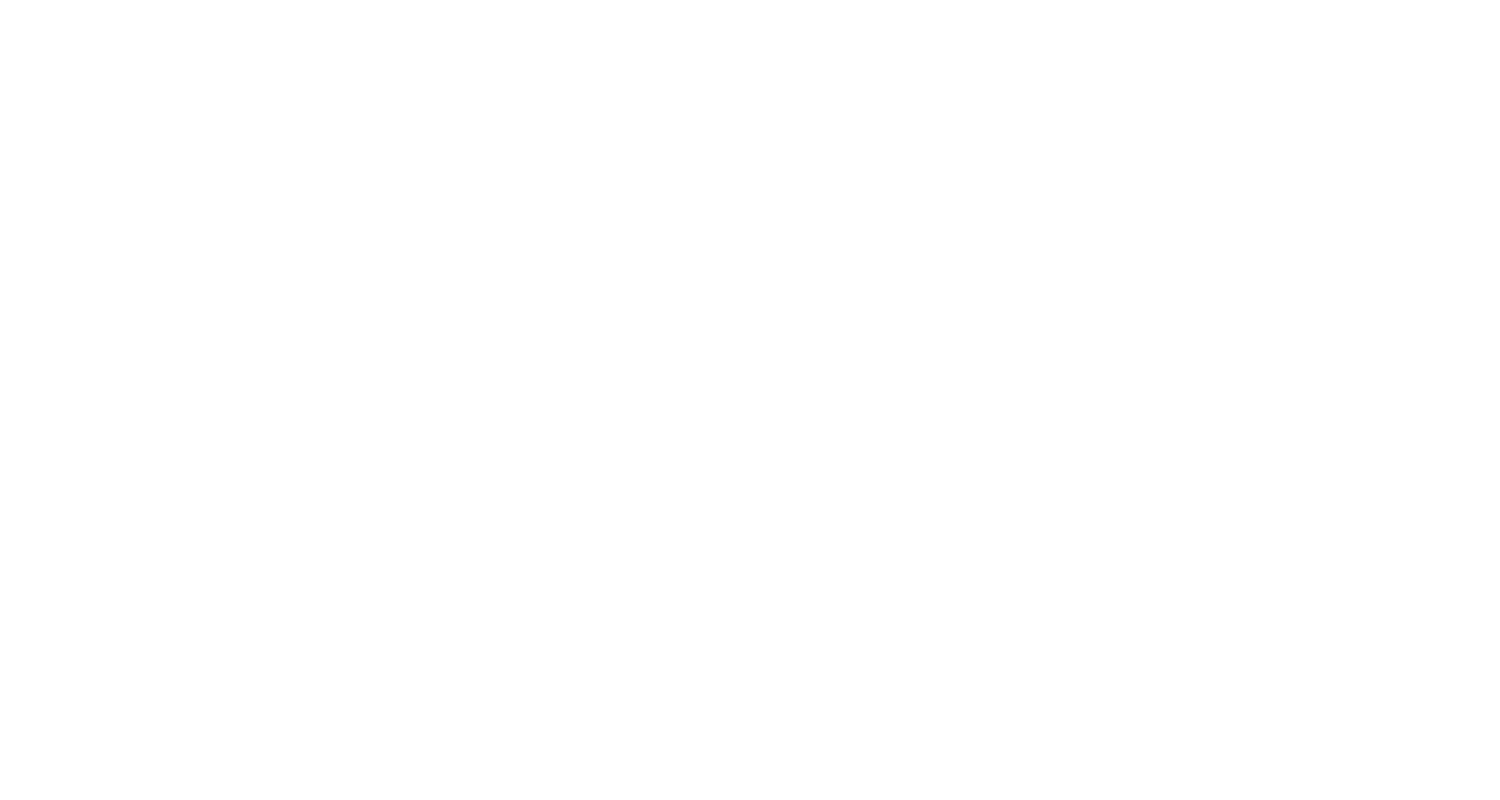
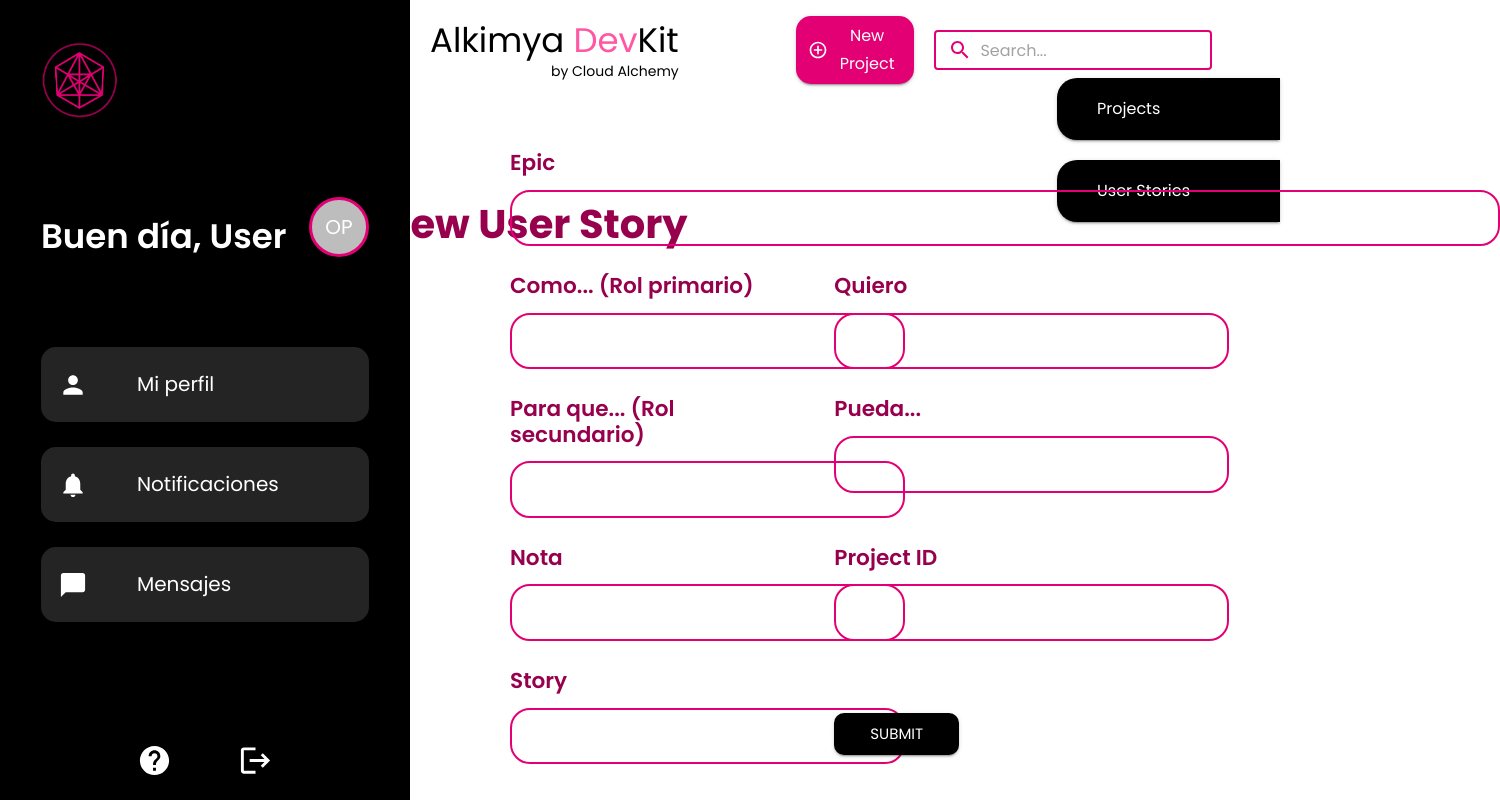
Before and after one commit to Cloud-Alchemy-Projects/AlkimyaDevKit, a React (Create React App) app in the folder client/: page /story in a window 1280 px wide. Shown: the whole page, 1500 px wide, since content can reach past the window. Built offline with nearby package versions, Linux system fonts and the light colour scheme.

Commit message:
Falta agregar la funcion del boton SUBMIT para que se envien los datos a la DB

```diff
--- a/client/src/App.js
+++ b/client/src/App.js
@@ -2,7 +2,8 @@
 import { Route, Switch, BrowserRouter } from "react-router-dom";
 import Login from "./screens/login/Login";
 //import Home from "./screens/home/Home";
-import Projects from "./screens/project/Projects";
+//import Projects from "./screens/project/Projects";
+import Stories from "./screens/story/Stories";
 //import SearchBar from "./components/searchBar/SearchBar";
 //import ToolsBar from "./components/toolBar/ToolsBar";
 
@@ -16,7 +17,8 @@
 					<Switch>
 						<Route exact path="/" component={Login} />
 						{/* <Route exact path="/home" component={Home} /> */}
-						<Route exact path="/projects" component={Projects}/>
+						{/* <Route exact path="/projects" component={Projects}/> */}
+						<Route exact path="/story" component={Stories}/>
 					</Switch>
 				</div>
 			</BrowserRouter>
--- a/client/src/screens/login/Components/LoginForm.jsx
+++ b/client/src/screens/login/Components/LoginForm.jsx
@@ -13,7 +13,7 @@
     const onSubmit = (event) => {
         event.preventDefault();
         console.log(user)
-        history.push("/projects")
+        history.push("/story")
     }
 
     return(
--- /dev/null
+++ b/client/src/screens/story/Stories.jsx
@@ -0,0 +1,83 @@
+import {React} from 'react'
+import useStyles from "./styles"
+import ToolsBar from "../../components/toolBar/ToolsBar"
+import SearchBar from "../../components/searchBar/SearchBar"
+import { Typography, TextField, Button, Grid } from '@mui/material';
+
+const Stories = () => {
+
+    const classes = useStyles();
+
+    return (
+
+        <div className={classes.mainContainer}>
+
+            <ToolsBar user="User"/>
+            <SearchBar color="black"/>
+
+            <div className={classes.projectsContainer}>
+
+                <div className={classes.typoContainer}>
+                    <Typography className={classes.projectsTypo} variant="h2">New User Story</Typography>
+                </div>
+
+                <div className={classes.formsContainer}>
+
+                    <Grid container rowSpacing={1} columnSpacing={{ xs: 1, sm: 2, md: 3 }}>
+
+                        <Grid item xs={12}>
+                            <Typography align="left" variant="h3" className={classes.formsTypo}>Epic</Typography>
+                            <TextField hiddenLabel className={classes.textField_Epic} variant="outlined" focused InputProps={{ disableUnderline: true, spellCheck: 'false'}} />
+                        </Grid>
+
+                        <Grid item xs={6}>
+                            <Typography align="left" variant="h3" className={classes.formsTypo}>Como... (Rol primario) </Typography>
+                            <TextField hiddenLabel className={classes.textField} variant="outlined" focused InputProps={{ disableUnderline: true, spellCheck: 'false'}} />
+                        </Grid>
+
+                        <Grid item xs={6}>
+                            <Typography align="left" variant="h3" className={classes.formsTypo}>Quiero</Typography>
+                            <TextField hiddenLabel className={classes.textField} variant="outlined" focused InputProps={{ disableUnderline: true, spellCheck: 'false'}} />
+                        </Grid>
+
+                        <Grid item xs={6}>
+                            <Typography align="left" variant="h3" className={classes.formsTypo}>Para que... (Rol secundario) </Typography>
+                            <TextField hiddenLabel className={classes.textField} variant="outlined" focused InputProps={{ disableUnderline: true, spellCheck: 'false'}} />
+                        </Grid>
+
+                        <Grid item xs={6}>
+                            <Typography align="left" variant="h3" className={classes.formsTypo}>Pueda...</Typography>
+                            <TextField hiddenLabel className={classes.textField} variant="outlined" focused InputProps={{ disableUnderline: true, spellCheck: 'false'}} />
+                        </Grid>
+
+                        <Grid item xs={6}>
+                            <Typography align="left" variant="h3" className={classes.formsTypo}>Nota</Typography>
+                            <TextField hiddenLabel className={classes.textField} variant="outlined" focused InputProps={{ disableUnderline: true, spellCheck: 'false'}} />
+                        </Grid>
+
+                        <Grid item xs={6}>
+                            <Typography align="left" variant="h3" className={classes.formsTypo}>Project ID</Typography>
+                            <TextField hiddenLabel className={classes.textField} variant="outlined" focused InputProps={{ disableUnderline: true, spellCheck: 'false'}} />
+                        </Grid>
+
+                        <Grid item xs={6}>
+                            <Typography align="left" variant="h3" className={classes.formsTypo}>Story</Typography>
+                            <TextField hiddenLabel className={classes.textField} variant="outlined" focused InputProps={{ disableUnderline: true, spellCheck: 'false'}} />
+                        </Grid>
+
+                        <Grid item xs={6}>
+                            <Button type="submit" variant="contained" size="large" style={{background: 'black', border: 'none', borderRadius: '10px', color: '#fff'}} sx={{marginTop: '65px', width: '125px'}}>SUBMIT</Button>
+                        </Grid>
+
+                    </Grid>
+
+                </div>
+
+
+            </div>
+
+        </div>
+    )
+}
+
+export default Stories
--- /dev/null
+++ b/client/src/screens/story/styles.js
@@ -0,0 +1,60 @@
+import {makeStyles} from "@mui/styles"
+
+export default makeStyles(() => ({
+    mainContainer: { //Contenedor general que contiene los demas componentes (SearchBar y ToolsBar)
+        width: "100%",
+        height: "100vh",
+        backgroundColor: "white"
+    },
+    projectsContainer: { //Contenedor general para la vista projects
+        width: '100%',
+        height: '100%',
+        paddingLeft: '310px'
+    },
+    typoContainer:{ //Contenedor para el texto New Project
+        width: '40%',
+        height: '100%',
+        display: 'flex',
+        justifyContent: 'center',
+        alignItems: 'top',
+        paddingTop: '200px',
+        marginBottom: '-670px',
+        marginLeft: '30px'
+    },
+    projectsTypo: {
+        color: '#97004D',
+        fontWeight: '700 !important',
+        fontSize: '40px !important'
+    },
+    formsContainer: { //Contenedor para los campos de texto
+        width: '85%',
+        height: '60%',
+        paddingLeft: '200px',
+        paddingTop: '-10px',
+        display: "flex",
+		flexDirection: "column"
+    },
+    formsTypo: {
+        color: '#97004D',
+        fontSize: '1.35em !important',
+        fontWeight: '550 !important',
+        marginTop: '20px !important'
+    },
+    textField: {
+		marginTop: "15px !important",
+		width: "395px",
+		height: "55px",
+        [`& fieldset`]: { // <== cambia el borde de los campos de texto
+            borderRadius: 20,
+          },
+	},
+    textField_Epic: {
+		marginTop: "15px !important",
+		width: "990px",
+		height: "55px",
+        [`& fieldset`]: { // <== cambia el borde de los campos de texto
+            borderRadius: 20,
+          },
+	}
+
+}));
```
